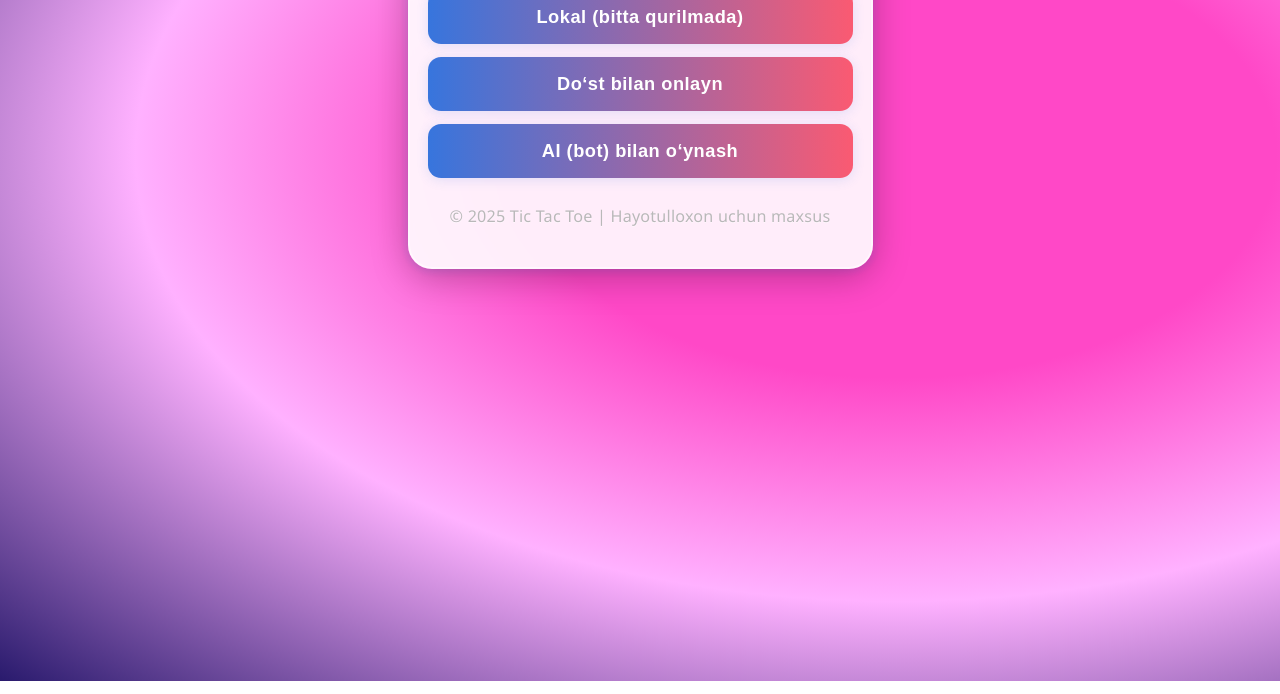
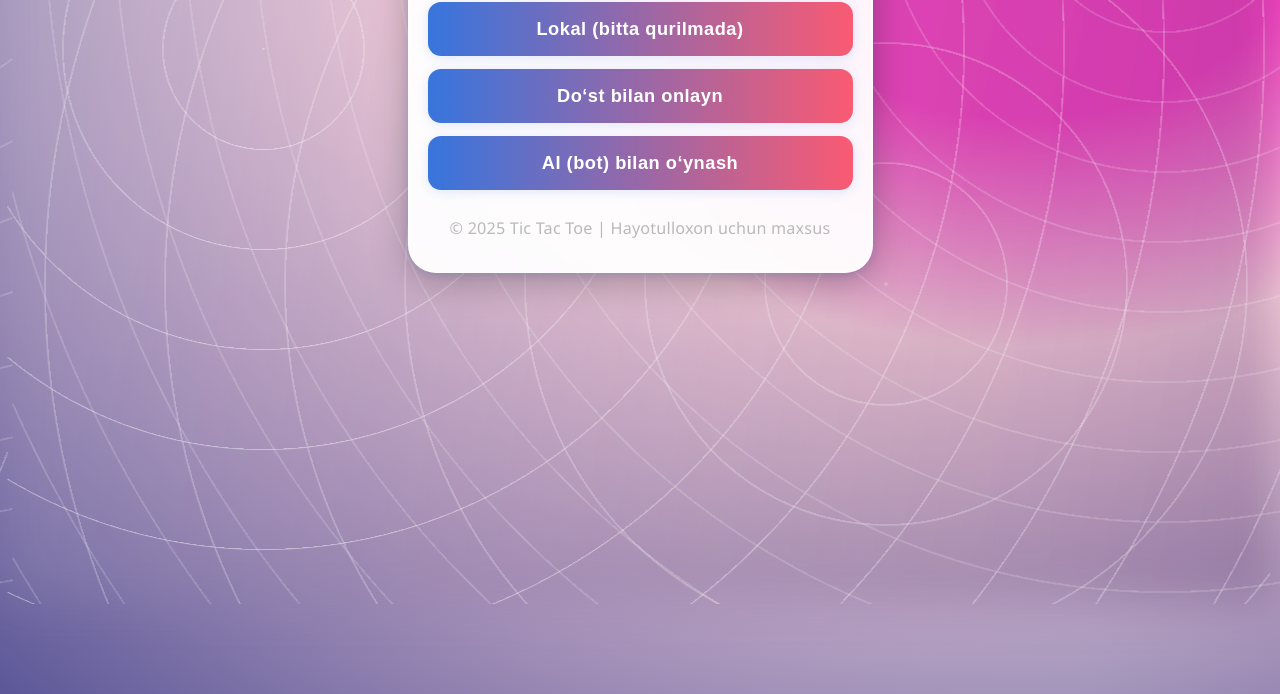
Before and after one commit to Hayotulloxon/tictactoe, a plain HTML site: page index.html in a window 1280 px wide. Shown: the part 196-890 px from the top of the page. Drawn offline with nearby package versions, Linux system fonts and the light colour scheme.

Commit message:
Update index.html

```diff
--- a/index.html
+++ b/index.html
@@ -10,44 +10,74 @@
       --main-pink: #fa5a72;
       --main-green: #1fa960;
       --main-yellow: #ffe68a;
-      --main-bg1: #291a6d;
-      --main-bg2: #ff48c7;
-      --main-bg3: #ffd6e0;
-      --cell-shadow: 0 2px 16px #5e6fff99;
-      --panel-shadow: 0 8px 36px #0004, 0 1.5px 8px #3775dd33;
     }
     body {
-      font-family: 'Segoe UI', 'Arial', sans-serif;
       min-height: 100vh;
       margin: 0;
+      font-family: 'Segoe UI', Arial, sans-serif;
+      /* Super impressive animated background (Aurora + gradient + stars) */
+      background: #2b1055;
+      background-image:
+        radial-gradient(ellipse at 80% 10%, #ff48c7 0 20%, #ffd6e0 40%, rgba(41,26,109,0.7) 100%),
+        radial-gradient(ellipse at 0% 100%, #d2eaff 0 30%, #9be7ff 60%, #291a6d 100%),
+        linear-gradient(120deg, #2b32b2 0%, #1488cc 100%);
+      position: relative;
       overflow-x: hidden;
-      background: radial-gradient(ellipse at 70% 40%, var(--main-bg2) 0 30%, #ffb1ff 60%, var(--main-bg1) 100%),
-                  radial-gradient(ellipse at 0% 100%, var(--main-bg3) 0 33%, #9be7ff 70%, #291a6d 100%),
-                  linear-gradient(120deg, #2b32b2 0%, #1488cc 100%);
-      animation: bgmove 24s linear infinite alternate;
     }
-    @keyframes bgmove {
-      0% { background-position: 100% 0, 0 100%, 0 0;}
-      100% { background-position: 0 0, 100% 0, 100% 100%;}
+    body::before {
+      /* Aurora effect */
+      content: "";
+      position: fixed;
+      left: 0; right: 0; top: 0; bottom: 0;
+      z-index: 0;
+      background:
+        repeating-linear-gradient(120deg,rgba(255,255,255,0.06) 0 2px,rgba(0,0,0,0) 2px 60px),
+        linear-gradient(100deg,rgba(255,255,255,0.08) 5%,rgba(41,16,85,0.25) 95%);
+      pointer-events: none;
+      animation: aurora-move 14s ease-in-out infinite alternate;
     }
+    @keyframes aurora-move {
+      0% {filter: blur(22px) hue-rotate(0deg);}
+      100% {filter: blur(28px) hue-rotate(35deg);}
+    }
+    body::after {
+      /* Stars */
+      content: "";
+      pointer-events: none;
+      position: fixed;
+      left: 0; right: 0; top: 0; bottom: 0;
+      z-index: 0;
+      background-image:
+        repeating-radial-gradient(circle at 20% 30%, #fff9 0 0.6px, transparent 1.5px 100px),
+        repeating-radial-gradient(circle at 70% 60%, #fff5 0 1.2px, transparent 2.5px 120px),
+        repeating-radial-gradient(circle at 90% 10%, #fff6 0 0.8px, transparent 1.5px 70px);
+      animation: stars-move 40s linear infinite;
+      opacity: 0.7;
+    }
+    @keyframes stars-move {
+      0% {background-position: 0 0,0 0,0 0;}
+      100% {background-position: 60px 40px, -80px 0px, 100px 60px;}
+    }
+
     .container {
-      margin: 6vw auto;
+      margin: 7vw auto 0 auto;
       max-width: 425px;
-      background: rgba(255,255,255,0.90);
-      padding: 38px 18px 40px 18px;
-      border-radius: 24px;
-      box-shadow: var(--panel-shadow);
+      background: rgba(255,255,255,0.95);
+      padding: 38px 18px 32px 18px;
+      border-radius: 28px;
+      box-shadow: 0 8px 36px #0004, 0 1.5px 8px #3775dd33;
       position: relative;
       z-index: 1;
-      backdrop-filter: blur(3px);
+      backdrop-filter: blur(3.3px);
       border: 2.5px solid #fff8;
     }
     h1 {
+      text-align:center;
       letter-spacing: 1.5px;
       color: var(--main-blue);
       margin-top: 0;
       margin-bottom: 18px;
-      font-size: 2.35em;
+      font-size: 2.3em;
       font-weight: 800;
       background: linear-gradient(90deg, #fff 10%, var(--main-blue) 50%, var(--main-pink) 85%);
       -webkit-background-clip: text;
@@ -100,11 +130,11 @@
       color:#fff;
       box-shadow: 0 0 10px #b6e5cd93;
     }
+
     .board-wrap {
       position: relative;
-      width: 320px;
-      height: 320px;
-      margin: 38px auto 12px auto;
+      width: 320px; height: 320px;
+      margin: 34px auto 0 auto;
     }
     .board {
       width: 100%; height: 100%;
@@ -210,7 +240,7 @@
       text-shadow: 0 1px 0 #fff7;
     }
     @media (max-width:600px) {
-      .container {max-width: 99vw; padding: 7vw 2vw 34vw 2vw;}
+      .container {max-width: 99vw; padding: 7vw 2vw 24vw 2vw;}
       .board-wrap, .win-line {width: 90vw; height: 90vw; max-width: 99vw; max-height: 99vw;}
       .cell {font-size:8vw;}
     }
@@ -611,7 +641,6 @@
     }
 
     function drawWinLine() {
-      // SVG lines for board: size 320x320 (or 90vw x 90vw on mobile)
       let size = boardDiv.offsetWidth || 320;
       let coords = {
         row0: [ [size*0.08, size*0.17], [size*0.92, size*0.17] ],
```
